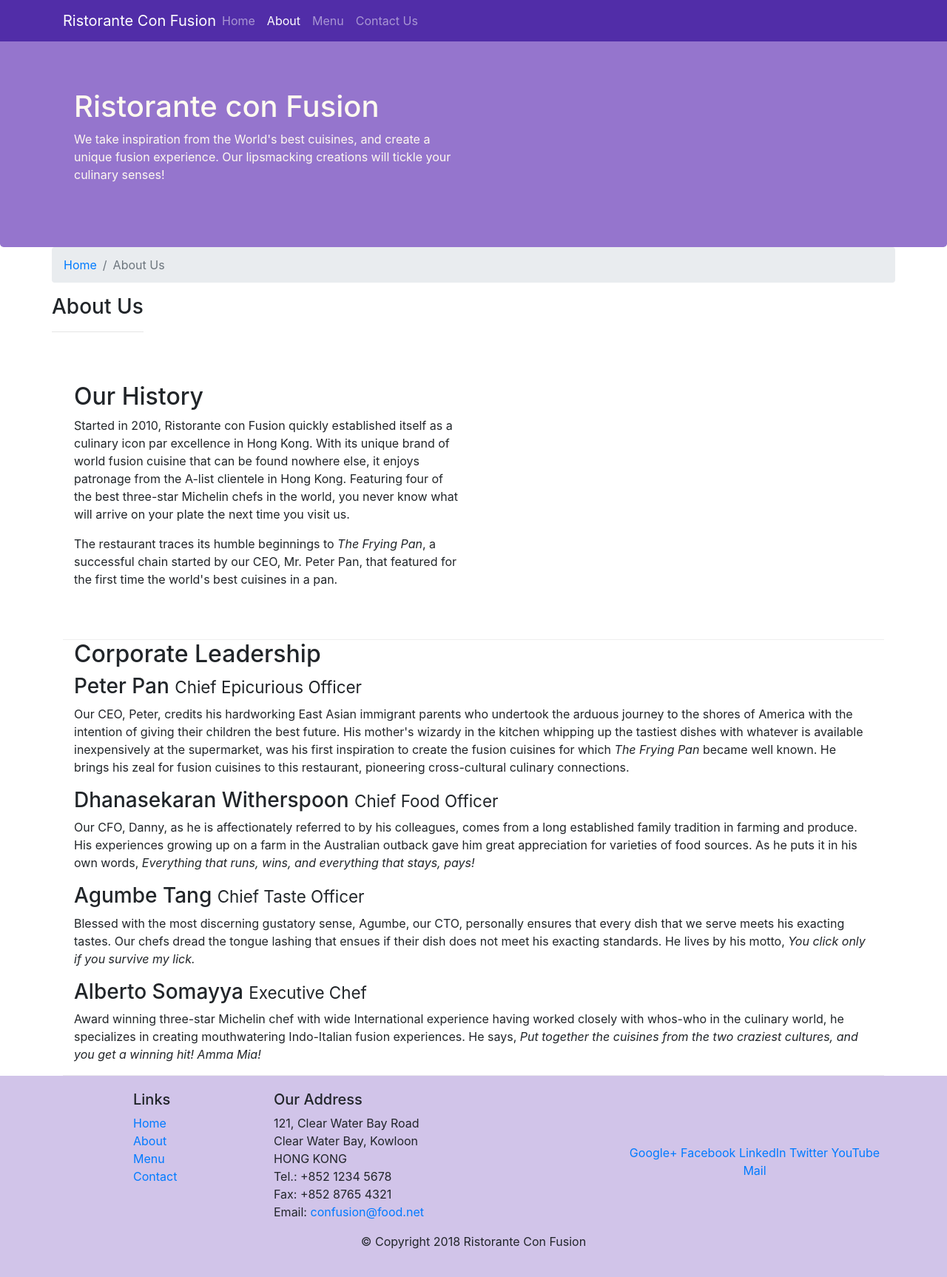
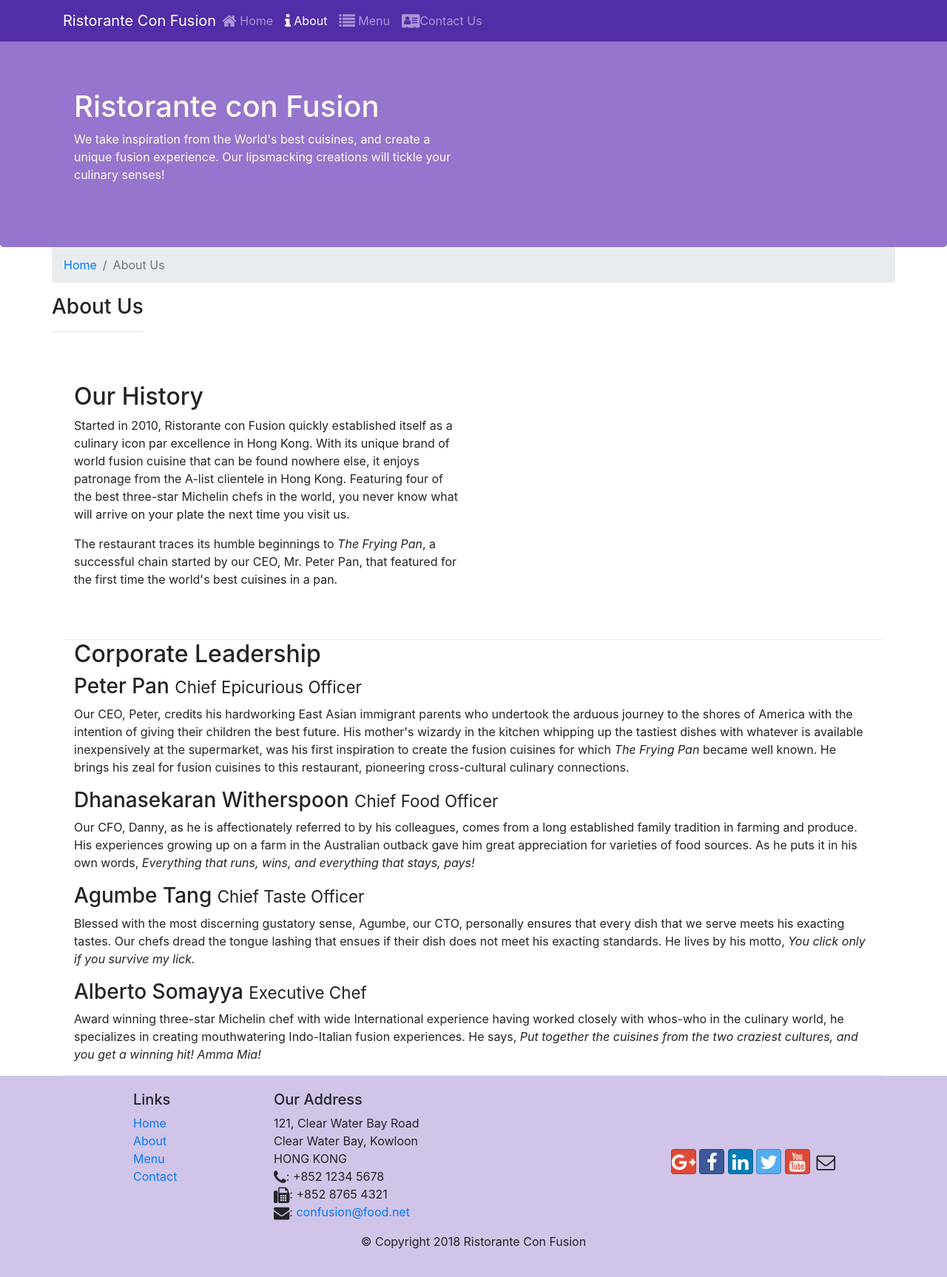
Before and after one commit to harshad303/Bootsrap-test, a website: page aboutus.html in a window 1280 px wide. Shown: the whole page at 74% size. Drawn offline with nearby package versions, Linux system fonts and the light colour scheme.

Commit message:
icon fonts

```diff
--- a/aboutus.html
+++ b/aboutus.html
@@ -10,6 +10,8 @@
 
     <!-- Bootstrap CSS -->
     <link rel="stylesheet" href="node_modules/bootstrap/dist/css/bootstrap.min.css">
+    <link rel="stylesheet" href="node_modules/font-awesome/css/font-awesome.min.css">
+    <link rel="stylesheet" href="node_modules/bootstrap-social/bootstrap-social.css">
     <link href="css/styles.css" rel="stylesheet">
 
 </head>
@@ -25,10 +27,10 @@
            <a class="navbar-brand mr-auto"href="./index.html">Ristorante Con Fusion</a>
            <div class="collapse navbar-collapse" id="Navbar">
                <ul class="navbar-nav mr-auto">
-                  <li class="nav-item"><a class="nav-link"href="./index.html">Home</a></li>
-                  <li class="nav-item active"><a class="nav-link"href="#">About</a></li>
-                  <li class="nav-item"><a class="nav-link"href="#">Menu</a></li>
-                  <li class="nav-item"><a class="nav-link"href="#">Contact Us</a></li>
+                  <li class="nav-item"><a class="nav-link"href="./index.html"><span class="fa fa-home fa-lg"></span> Home</a></li>
+                  <li class="nav-item active"><a class="nav-link"href="#"><span class="fa fa-info fa-lg"></span> About</a></li>
+                  <li class="nav-item"><a class="nav-link"href="#"><span class="fa fa-list fa-lg"></span> Menu</a></li>
+                  <li class="nav-item"><a class="nav-link"href="#"><span class="fa fa-address-card fa-lg "></span>Contact Us</a></li>
                 </ul>
             </div>
         </div>
@@ -89,37 +91,37 @@
       </div>
     </div>
 
-    <footer class="footer">
+     <footer class="footer">
         <div class="container">
             <div class="row">
                 <div class="col-4 offset-1 col-sm-2">
                     <h5>Links</h5>
-                    <ul class="list-unstyled">
-                        <li><a href="./index.html">Home</a></li>
+                    <ul class="list-unstyled" >
+                        <li><a href="#">Home</a></li>
                         <li><a href="#">About</a></li>
                         <li><a href="#">Menu</a></li>
                         <li><a href="#">Contact</a></li>
                     </ul>
                 </div>
-                <div class="col-7 col-sm-5">
+                <div class="col-7 col-sm-5 ">
                     <h5>Our Address</h5>
                     <address>
-		              121, Clear Water Bay Road<br>
-		              Clear Water Bay, Kowloon<br>
-		              HONG KONG<br>
-		              Tel.: +852 1234 5678<br>
-		              Fax: +852 8765 4321<br>
-		              Email: <a href="mailto:confusion@food.net">confusion@food.net</a>
-		           </address>
+                      121, Clear Water Bay Road<br>
+                      Clear Water Bay, Kowloon<br>
+                      HONG KONG<br>
+                      <i class="fa fa-phone fa-lg"></i>: +852 1234 5678<br>
+                      <i class="fa fa-fax fa-lg"></i>: +852 8765 4321<br>
+                      <i class="fa fa-envelope fa-lg"></i>: <a href="mailto:confusion@food.net">confusion@food.net</a>
+                   </address>
                 </div>
                 <div class="col-12 col-sm-4 align-self-center">
                     <div class="text-center">
-                        <a href="http://google.com/+">Google+</a>
-                        <a href="http://www.facebook.com/profile.php?id=">Facebook</a>
-                        <a href="http://www.linkedin.com/in/">LinkedIn</a>
-                        <a href="http://twitter.com/">Twitter</a>
-                        <a href="http://youtube.com/">YouTube</a>
-                        <a href="mailto:">Mail</a>
+                        <a class="btn btn-social-icon btn-google" href="http://google.com/+"><i class="fa fa-google-plus fa-lg"></i></a>
+                        <a class="btn btn-social-icon btn-facebook" href="http://www.facebook.com/profile.php?id="><i class="fa fa-facebook fa-lg"></i></a>
+                        <a class="btn btn-social-icon btn-linkedin"href="http://www.linkedin.com/in/"><i class="fa fa-linkedin fa-lg"></i></a>
+                        <a class="btn btn-social-icon btn-twitter"href="http://twitter.com/"><i class="fa fa-twitter fa-lg"></i></a>
+                        <a class="btn btn-social-icon btn-google" href="http://youtube.com/"><i class="fa fa-youtube fa-lg"></i></a>
+                        <a class="btn btn-social-icon" href="mailto:"><i class="fa fa-envelope-o fa-lg"></i></a>
                     </div>
                 </div>
            </div>
--- a/package.json
+++ b/package.json
@@ -15,6 +15,8 @@
   },
   "dependencies": {
     "bootstrap": "^4.4.0",
+    "bootstrap-social": "^5.1.1",
+    "font-awesome": "^4.7.0",
     "jquery": "^3.3.1",
     "popper.js": "^1.16.0"
   }
```
Also changed, not shown: index.html (+15 -13 lines), 1 other file.
